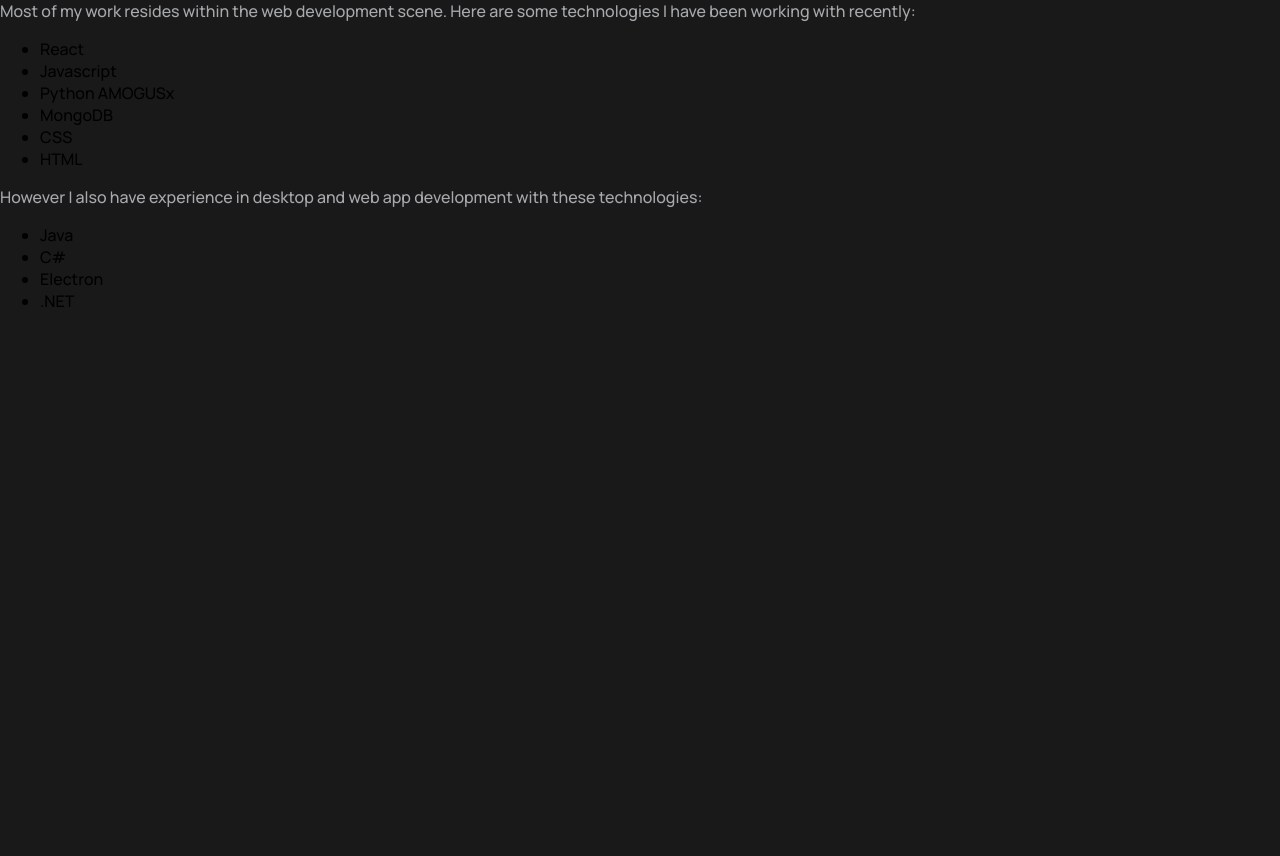
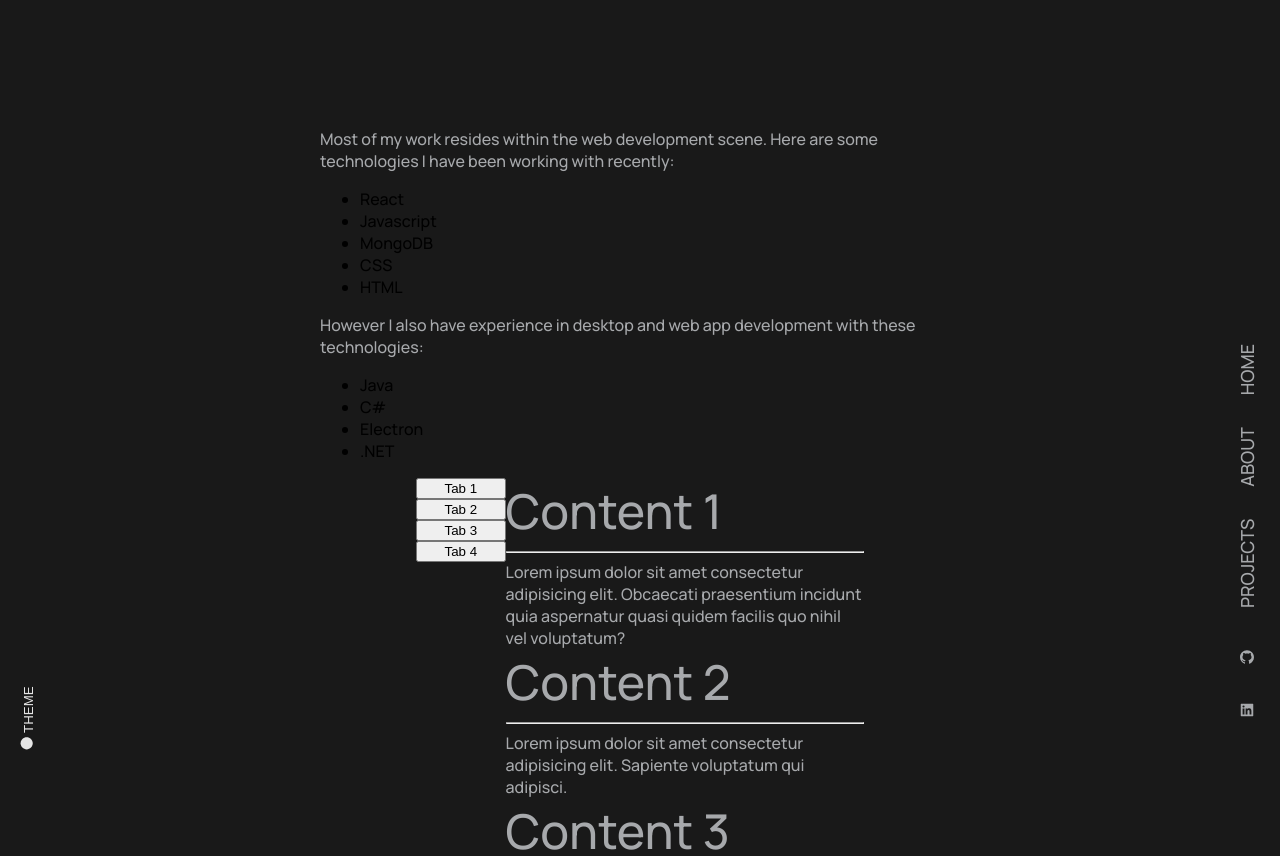
Before and after one commit to leon-plackal/personal-portfolio-v1, a React (Create React App) app in the folder client/: page /about in a window 1280 px wide. Before the commit the page ends 800 px from the top, so only its background shows below. Built offline with nearby package versions, Linux system fonts and the light colour scheme; what react-three-fiber would draw is missing.

Commit message:
fixed routing, sidebar, started prev exp table

```diff
--- a/client/src/App.css
+++ b/client/src/App.css
@@ -5,6 +5,11 @@
     --textHeading: #e5e5e5;
     --text2: #A7A9AC;
     --text3: rgb(117, 117, 117);
+    --textsmall: #6b6b6b;
+    --accent2: #191f28;
+    --border: #a2a2a2;
+    --accent3: #30c7d8;
+
  }
 .theme-dark {
     --bgColor: #f5f5f5;
@@ -12,6 +17,10 @@
     --textHeading: #4f4f4f;
     --text2: #1d1d1d;
     --text3: rgb(117, 117, 117);
+    --textsmall: #9d9d9d;
+    --accent2: #bdc4cf;
+    --border: #4f4f4f;
+    --accent3: #13535a;
 }
 .faicon1{
   color: white;
@@ -119,8 +128,9 @@
   gap: 2rem;
   display: flex;
   flex-direction: row;
-  justify-content: space-around;
   transform: rotate(-90deg);
+  align-items: center;
+  justify-content: center;
 }
 .home-links{
   font-size: large;
@@ -163,7 +173,7 @@
   display: flex;
   flex-direction: column;
   align-items: center;
-  color: #A7A9AC;
+  color: var(--textsmall);
   font-size: 0.8rem;
 }
 
@@ -183,7 +193,9 @@
 #project-header p{
   font-size: 1rem;
 }
-
+#project-header H1{
+  color: var(--textHeading);
+}
 .archive-tiles{
   padding: 2rem 0;
   display: grid;
@@ -195,22 +207,25 @@
   width: 100%;
   height: 200px;
   background-color: #b4b4b4;
-  border-radius: 3px;
+  /* border-radius: 3px; */
+  border: var(--textHeading) 2px solid;
 }
 .featured-project{
   display: grid;
   height: 350px;
   margin: 4rem auto;
-  border-radius: 5px;
-  background-color: rgb(206, 214, 220);
+  /* border-radius: 5px; */
+  background-color: var(--accent2);
+  border: var(--border) 2px solid;
+
 }
 .featured-project .image{
   position: absolute;
   justify-self:flex-start;
-  height: 350px;
+  height: 347px;
   width: 500px;
   background-color: #c5c5c5;
-  border-radius: 5px;
+  /* border-radius: 5px; */
 }
 
 .featured-project .info{
@@ -224,8 +239,11 @@
 
 }
 .featured-project .info h3{
-  font-size: 0.9rem;
+  font-size: 1.1rem;
   font-family: 'Roboto Mono', monospace;
+  font-weight: 100;
+  color: var(--accent3);
+
 }
 .featured-project .info h2{
   font-size: 2rem;
@@ -238,6 +256,12 @@
   font-size: 0.9rem;
   font-family: 'Roboto Mono', monospace;
   list-style-type: none;
+  color: var(--accent3);
+}
+
+.tags{
+  position: relative;
+  bottom: 0px;
 }
 
 .featured-description{
@@ -264,3 +288,32 @@
 .fdsa{
   z-index: 10;
 }
+
+.featured-project .image{
+  display: flex;
+}
+.featured-project .image img{
+  max-width:100%;
+  max-height:100%;
+  object-fit: cover;
+  opacity: 0.9;
+}
+.featured-project .image img:hover{
+  opacity: 1;
+  transition: 0.5s ease-in-out;
+}
+
+
+/* tabs */
+.tabholder{
+  width: 70%;
+  height: 250px;
+  display: flex;
+  margin: auto;
+  display: grid;
+  grid-template-columns: 1fr 4fr;
+}
+.bloc-tabs {
+  display: flex;
+  flex-direction: column;
+}
--- /dev/null
+++ b/client/src/Tabs.js
@@ -0,0 +1,76 @@
+import { useState } from "react";
+import "./App.css";
+
+function Tabs() {
+    //stupid goddamn class toggler for tabs
+    function myFunction(e) {
+        var elems = document.querySelectorAll(".active");
+        [].forEach.call(elems, function(el) {
+          el.classList.remove("active");
+        });
+        e.classList.add("active");
+      }
+
+  return (
+    <div className="tabholder">
+      <div className="bloc-tabs">
+        <button className="tab_btn" onClick={({target})=> myFunction(target)}>Tab 1</button>
+        <button className="tab_btn"  onClick={({target})=> myFunction(target)}>Tab 2</button>
+        <button className="tab_btn"  onClick={({target})=> myFunction(target)}>Tab 3</button>
+        <button className="tab_btn"  onClick={({target})=> myFunction(target)}>Tab 4</button>
+      </div>
+
+      <div className="content-tabs">
+        <div
+          className= "content"
+        >
+          <h2>Content 1</h2>
+          <hr />
+          <p>
+            Lorem ipsum dolor sit amet consectetur adipisicing elit. Obcaecati
+            praesentium incidunt quia aspernatur quasi quidem facilis quo nihil
+            vel voluptatum?
+          </p>
+        </div>
+
+        <div
+          className= "content"
+          >
+          <h2>Content 2</h2>
+          <hr />
+          <p>
+            Lorem ipsum dolor sit amet consectetur adipisicing elit. Sapiente
+            voluptatum qui adipisci.
+          </p>
+        </div>
+
+        <div
+          className= "content"
+          >
+          <h2>Content 3</h2>
+          <hr />
+          <p>
+            Lorem ipsum dolor sit amet, consectetur adipisicing elit. Eos sed
+            nostrum rerum laudantium totam unde adipisci incidunt modi alias!
+            Accusamus in quia odit aspernatur provident et ad vel distinctio
+            recusandae totam quidem repudiandae omnis veritatis nostrum
+            laboriosam architecto optio rem, dignissimos voluptatum beatae
+            aperiam voluptatem atque. Beatae rerum dolores sunt.
+          </p>
+        </div>
+        <div
+          className= "content"
+        >
+          <h2>Content 2</h2>
+          <hr />
+          <p>
+            Lorem ipsum dolor sit amet consectetur adipisicing elit. Sapiente
+            voluptatum qui adipisci.
+          </p>
+        </div>
+      </div>
+    </div>
+  );
+}
+
+export default Tabs;
--- a/client/src/pages/About.js
+++ b/client/src/pages/About.js
@@ -1,11 +1,52 @@
+import { AiFillGithub } from 'react-icons/ai';
+import { AiFillLinkedin } from 'react-icons/ai';
+import { GiPlainCircle } from 'react-icons/gi';
+import {Link} from "react-router-dom"
+import Tabs from '../Tabs';
+
+function setTheme(themeName) {
+    localStorage.setItem('theme', themeName);
+    document.documentElement.className = themeName;
+  }// function to toggle between light and dark theme
+  function toggleTheme() {
+   if (localStorage.getItem('theme') === 'theme-dark'){
+       setTheme('theme-light');
+   } else {
+       setTheme('theme-dark');
+   }
+  }// Immediately invoked function to set the theme on initial load
+  (function () {
+   if (localStorage.getItem('theme') === 'theme-dark') {
+       setTheme('theme-dark');
+   } else {
+       setTheme('theme-light');
+   }
+  })();
+
 export default function About() {
     return (
-        <body>
+        <section id="project" class="container">
+             <div class="left-bar">
+                <button onClick={toggleTheme}><GiPlainCircle/> THEME</button>
+            </div>
+            <div class="right-bar">
+                <div id="links">
+                  <Link to="/projects" className="home-links"><p>PROJECTS</p></Link>
+                  <Link to="/about" className="home-links"><p>ABOUT</p></Link>
+                  <Link to="/" className="home-links"><p>HOME</p></Link>
+                </div>
+                <div id="socials">
+                  <a href='https://github.com/leon-plackal'>
+                    <AiFillGithub id='socials-icon' />
+                  </a>
+
+                  <AiFillLinkedin id='socials-icon'/>
+                 </div>
+            </div>
             <p>Most of my work resides within the web development scene. Here are some technologies I have been working with recently:</p>
             <ul>
                 <li>React</li>
                 <li>Javascript</li>
-                <li>Python AMOGUSx</li>
                 <li>MongoDB</li>
                 <li>CSS</li>
                 <li>HTML</li>
@@ -17,6 +58,10 @@
                 <li>Electron</li>
                 <li>.NET</li>
             </ul>
-        </body>
+
+            <div className="App">
+                <Tabs />
+            </div>
+        </section>
     )
 }
--- a/client/src/pages/Home.js
+++ b/client/src/pages/Home.js
@@ -8,6 +8,8 @@
 import { AiFillGithub } from 'react-icons/ai';
 import { AiFillLinkedin } from 'react-icons/ai';
 import { GiPlainCircle } from 'react-icons/gi';
+import {Link} from "react-router-dom"
+
 //theme change
 // function to set a given theme/color-scheme
 function setTheme(themeName) {
@@ -153,9 +155,8 @@
             </div>
             <div class="right-bar">
                 <div id="links">
-
-                    <a class="home-links" href="./projects.html"><p>PROJECTS</p></a>
-                    <a class="home-links" href="./about.html"><p>ABOUT</p></a>
+                  <Link to="/projects" className="home-links"><p>PROJECTS</p></Link>
+                  <Link to="/about" className="home-links"><p>ABOUT</p></Link>
                 </div>
                 <div id="socials">
                   <a href='https://github.com/leon-plackal'>
--- a/client/src/pages/Projects.js
+++ b/client/src/pages/Projects.js
@@ -1,21 +1,48 @@
+import {Link} from "react-router-dom"
+import image2 from "../assets/KeyNinja.png"
+import image1 from "../assets/portfoliov1.png"
+import { AiFillGithub } from 'react-icons/ai';
+import { AiFillLinkedin } from 'react-icons/ai';
+import { GiPlainCircle } from 'react-icons/gi';
+
+function setTheme(themeName) {
+    localStorage.setItem('theme', themeName);
+    document.documentElement.className = themeName;
+  }// function to toggle between light and dark theme
+  function toggleTheme() {
+   if (localStorage.getItem('theme') === 'theme-dark'){
+       setTheme('theme-light');
+   } else {
+       setTheme('theme-dark');
+   }
+  }// Immediately invoked function to set the theme on initial load
+  (function () {
+   if (localStorage.getItem('theme') === 'theme-dark') {
+       setTheme('theme-dark');
+   } else {
+       setTheme('theme-light');
+   }
+  })();
+
 export default function Projects() {
     return (
         <section id="project" class="container">
 
             <div class="left-bar">
-            <button><span>□</span> DARK</button>
-            <button><span>□</span> LIGHT</button>
+                <button onClick={toggleTheme}><GiPlainCircle/> THEME</button>
             </div>
             <div class="right-bar">
                 <div id="links">
-                <a class="home-links" href="./projects.html"><p>PROJECTS</p></a>
-                <a class="home-links" href="./about.html"><p>ABOUT</p></a>
-                <a class="home-links" href="./index.html"><p>HOME</p></a>
+                  <Link to="/projects" className="home-links"><p>PROJECTS</p></Link>
+                  <Link to="/about" className="home-links"><p>ABOUT</p></Link>
+                  <Link to="/" className="home-links"><p>HOME</p></Link>
                 </div>
                 <div id="socials">
-                <i class="fa-brands fa-linkedin"></i>
-                <i class="fa-regular fa-envelope"></i>
-                <i class="fa-brands fa-github"></i>
+                  <a href='https://github.com/leon-plackal'>
+                    <AiFillGithub id='socials-icon' />
+                  </a>
+
+                  <AiFillLinkedin id='socials-icon'/>
                  </div>
             </div>
         <div id="project-header">
@@ -24,13 +51,13 @@
 
             <div class="featured-project">
                 <div class="image">
-
+                <img src={image2} alt="KeyNinja" />
                 </div>
                 <div class="info">
                     <h3>Featured Project</h3>
                     <h2>Typing Game</h2>
                     <div class="featured-description">
-                        <p>Lorem ipsum dolor sit amet consectetur adipisicing elit. Nobis debitis velit asperiores sit eos earum?Lorem ipsum dolor sit amet consectetur adipisicing elit. Nobis debitis velit asperiores sit eos earum?</p>
+                        <p>This typing game showcases CSS and JS tricks to create a live typing game with error detection, WPM count, timer options, theme changer, random words and div/span manipulation.</p>
                     </div>
                     <div class="tags">
                         <ul>
@@ -47,13 +74,13 @@
             </div>
             <div class="featured-project">
                 <div class="image">
-
+                <img src={image1} alt="KeyNinja" />
                 </div>
                 <div class="info">
                     <h3>Featured Project</h3>
                     <h2>Portfolio V1</h2>
                     <div class="featured-description">
-                        <p>Lorem ipsum dolor sit amet consectetur adipisicing elit. Nobis debitis velit asperiores sit eos earum?Lorem ipsum dolor sit amet consectetur adipisicing elit. Nobis debitis velit asperiores sit eos earum?</p>
+                        <p>The first iteration of my Portfolio built with React and featuring a ThreeJS particle background. It also makes use of routing, light and dark mode, </p>
                     </div>
                     <div class="tags">
                         <ul>
@@ -70,7 +97,7 @@
                 </div>
             </div>
 
-            <h3>Archive</h3>
+            <h3>Other Notable Work</h3>
             <div class="archive-tiles">
                 <div class="tile"></div>
                 <div class="tile"></div>
```
Also changed, not shown: client/src/assets/KeyNinja.png (added), client/src/assets/portfoliov1.png (added). Lines whose indentation alone changed are shown as unchanged.
